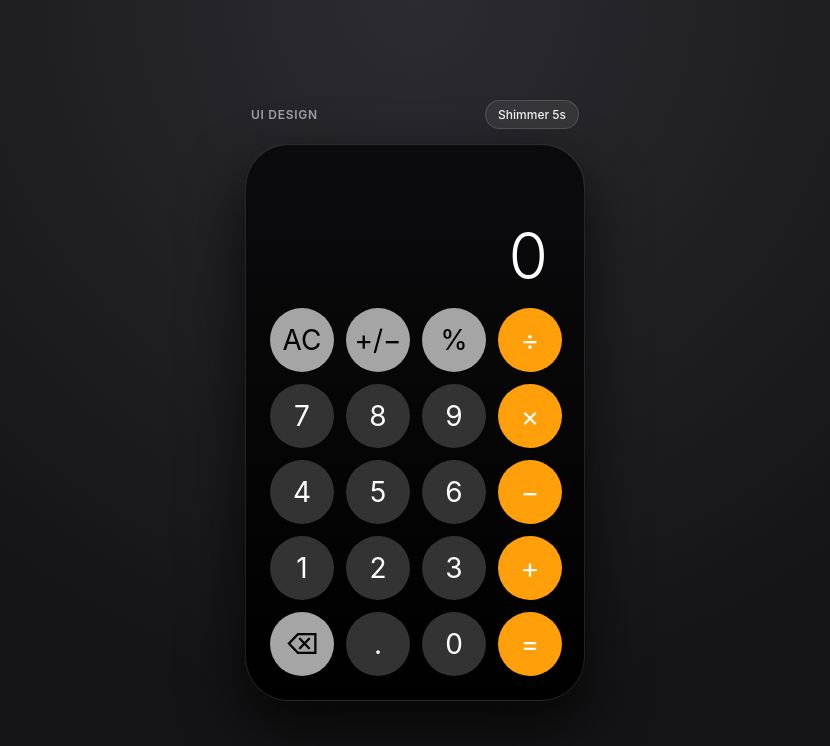
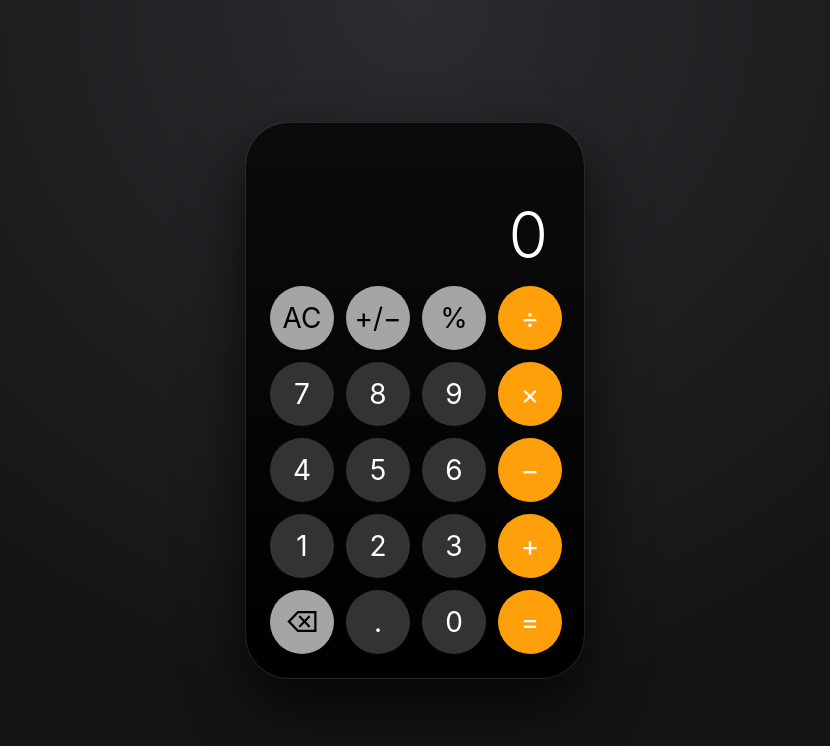
Before and after one commit to raregrade9-lgtm/RareGrade-FirstApp, a plain HTML site: page index.html in a window 1280 px wide. Shown: the whole page, without its empty margins (225-1055 px from the left). Drawn offline with Linux system fonts and the light colour scheme.

Commit message:
Update index.html

```diff
--- a/index.html
+++ b/index.html
@@ -16,46 +16,10 @@
     body {
       background: radial-gradient(circle at top, #2c2c30 0%, #141416 70%);
       display: flex;
-      flex-direction: column;
       justify-content: center;
       align-items: center;
       min-height: 100vh;
-      gap: 14px;
       padding: 20px;
-    }
-
-    .ui-toolbar {
-      display: flex;
-      align-items: center;
-      justify-content: space-between;
-      width: 340px;
-      padding: 0 6px;
-    }
-
-    .ui-badge {
-      color: #a1a1aa;
-      font-size: 12px;
-      letter-spacing: 0.06em;
-      text-transform: uppercase;
-      font-weight: 600;
-    }
-
-    .shimmer-btn {
-      background: rgba(255, 255, 255, 0.08);
-      color: #f4f4f5;
-      border: 1px solid rgba(255, 255, 255, 0.14);
-      border-radius: 999px;
-      padding: 6px 12px;
-      font-size: 12px;
-      font-weight: 500;
-      cursor: pointer;
-      height: auto;
-      width: auto;
-      transition: background-color 0.2s ease, transform 0.15s ease;
-    }
-
-    .shimmer-btn:hover {
-      background: rgba(255, 255, 255, 0.16);
     }
 
     .calculator {
@@ -182,11 +146,6 @@
 </head>
 <body>
 
-  <div class="ui-toolbar">
-    <span class="ui-badge">UI Design</span>
-    <button type="button" class="shimmer-btn" onclick="triggerShimmer(5000)">Shimmer 5s</button>
-  </div>
-
   <div class="calculator shimmering" id="calculator">
     <div class="display">
       <div class="expression" id="expression"></div>
@@ -238,7 +197,6 @@
     function triggerShimmer(durationMs = 5000) {
       clearTimeout(shimmerTimer);
       calculatorEl.classList.remove('shimmering');
-      // Force reflow so animation restarts cleanly
       void calculatorEl.offsetWidth;
       calculatorEl.classList.add('shimmering');
       shimmerTimer = setTimeout(() => {
```
